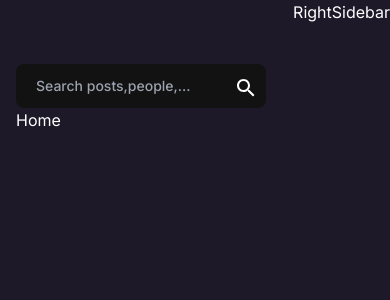
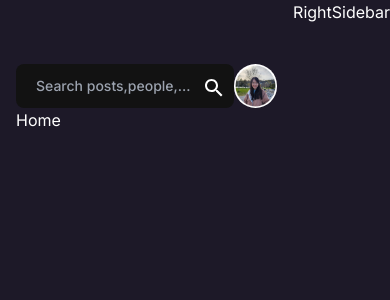
Before and after one commit to pula-ashok/vibezone-clerk, a Next.js app: page / in a window 390 px wide. Shown: the top 300 px of the page. Built offline with nearby package versions, Linux system fonts and the light colour scheme; no server answers.

Commit message:
mobile view for topbar

```diff
--- a/src/components/layout/Topbar.jsx
+++ b/src/components/layout/Topbar.jsx
@@ -1,5 +1,8 @@
 'use client'
-import { Add, Search } from '@mui/icons-material'
+import { SignedIn, SignOutButton } from '@clerk/nextjs'
+import { Add, Logout, Search } from '@mui/icons-material'
+import Image from 'next/image'
+import Link from 'next/link'
 import { useRouter } from 'next/navigation'
 import React, { useState } from 'react'
 
@@ -13,6 +16,18 @@ const Topbar = () => {
         <Search className='search-icon' onClick={() => console.log(search)}/>
       </div>
       <button className='create-post-btn' onClick={()=>router.push('/create-post')}><Add/><p>Create A Post</p></button>
+      <div className='flex gap-3'>
+        <SignedIn>
+          <SignOutButton>
+            <div className='flex cursor-pointer items-center md:hidden'>
+              <Logout sx={{ color: 'white', fontSize: '32px' }} />
+            </div>
+          </SignOutButton>
+        </SignedIn>
+        <Link href={"/"} >
+        <Image src={"/assets/phucmai.png"} alt='profile' width={50} height={50} className='rounded-full md:hidden'/>
+        </Link>
+      </div>
     </div>
   )
 }
```
